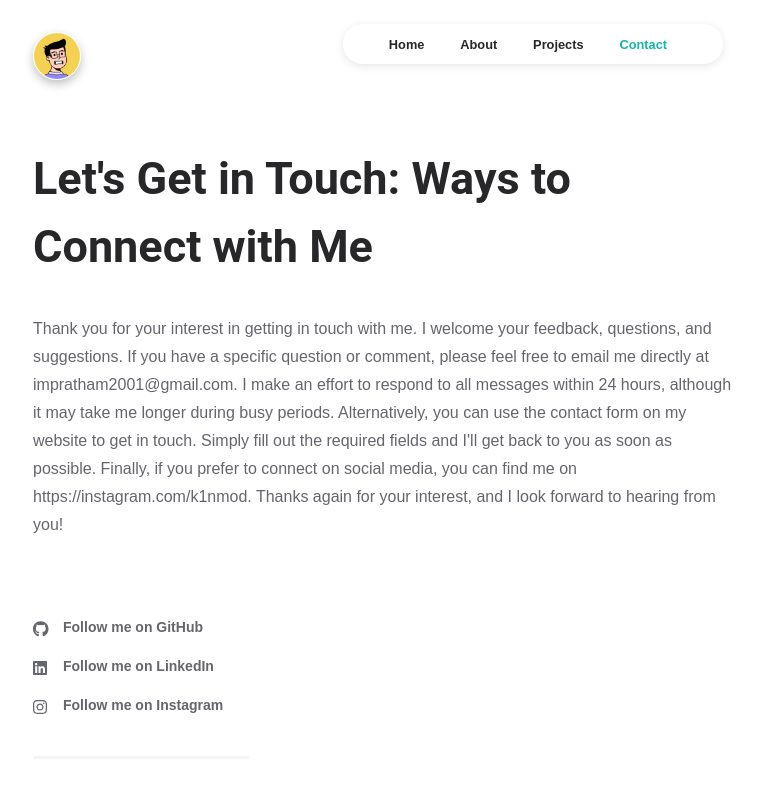
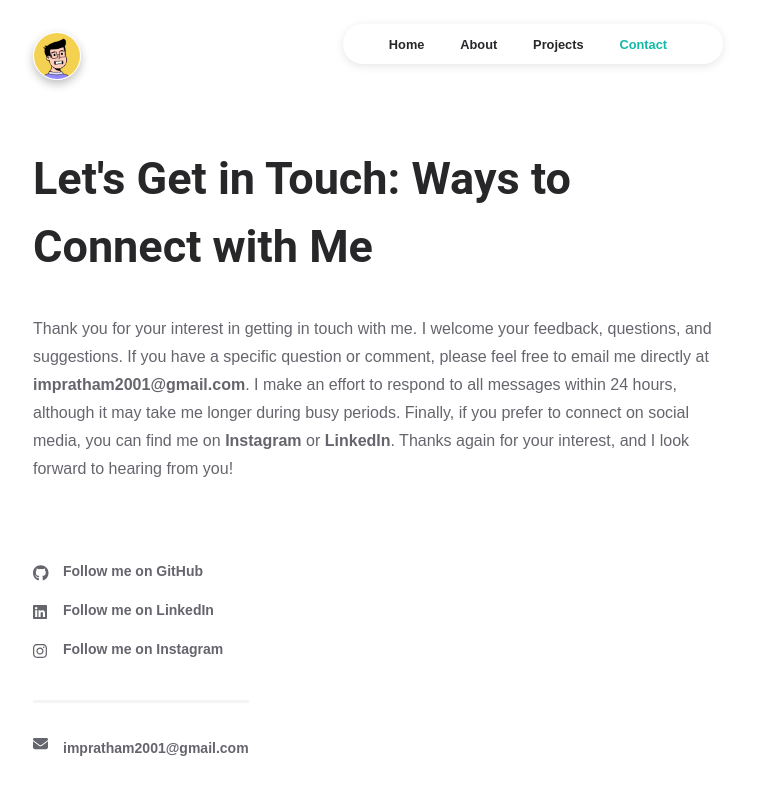
Before and after one commit to KinMod-ui/portfolio, a Next.js app: page /contact in a window 1280 px wide. Shown: the top 792 px of the page, without its empty margins (107-868 px from the left). Built offline with nearby package versions, Linux system fonts and the light colour scheme.

Commit message:
Content updated

```diff
--- a/src/components/Notfound/Notfound.tsx
+++ b/src/components/Notfound/Notfound.tsx
@@ -8,6 +8,7 @@ import Logo from "../common/logo";
 
 import styles from "./styles/404.module.css";
 import projectStyles from "../projects/styles/projects.module.css";
+import Footer from "../common/footer";
 
 const NotFound = () => {
   const [link, setLink] = useState("");
--- a/src/components/about/aboutPage.tsx
+++ b/src/components/about/aboutPage.tsx
@@ -20,6 +20,14 @@ const About = () => {
     return <div>Hello</div>;
   }
 
+  const replacedString = INFO.about.description.split("hehe");
+  // console.log(replacedString);
+  // const newString = replacedString.map((s) => {
+  //   return s + "\n";
+  // });
+  const newString = replacedString.join("\n\n");
+  console.log(newString);
+
   return (
     <>
       <div className="page_content">
@@ -38,8 +46,10 @@ const About = () => {
                   {INFO.about.title}
                 </div>
 
-                <div className={`subtitle ${stl.about_subtitle}`}>
-                  {INFO.about.description}
+                <div
+                  className={`subtitle ${stl.about_subtitle} display-linebreak`}
+                >
+                  {newString}
                 </div>
               </div>
 
--- a/src/components/common/styles/footer.module.css
+++ b/src/components/common/styles/footer.module.css
@@ -4,6 +4,7 @@
   margin-top: 50px;
   padding-bottom: 25px;
   align-items: center;
+  padding-left: 50px;
 }
 
 .footer_links,
--- a/src/components/contact/contactPage.tsx
+++ b/src/components/contact/contactPage.tsx
@@ -34,16 +34,32 @@ const Contact = () => {
               Thank you for your interest in getting in touch with me. I welcome
               your feedback, questions, and suggestions. If you have a specific
               question or comment, please feel free to email me directly at
-              &nbsp; <a href={`mailto:${INFO.main.email}`}>{INFO.main.email}</a>
+              &nbsp;{" "}
+              <span className="font-bold">
+                <a href={`mailto:${INFO.main.email}`}>{INFO.main.email}</a>
+              </span>
               . I make an effort to respond to all messages within 24 hours,
-              although it may take me longer during busy periods. Alternatively,
-              you can use the contact form on my website to get in touch. Simply
-              fill out the required fields and I&apos;ll get back to you as soon
-              as possible. Finally, if you prefer to connect on social media,
-              you can find me on{" "}
-              <a href={INFO.socials.instagram} target="_blank" rel="noreferrer">
-                {INFO.socials.instagram}
-              </a>
+              although it may take me longer during busy periods. Finally, if
+              you prefer to connect on social media, you can find me on{" "}
+              <span className="font-bold">
+                <a
+                  href={INFO.socials.instagram}
+                  target="_blank"
+                  rel="noreferrer"
+                >
+                  Instagram
+                </a>
+              </span>{" "}
+              or{" "}
+              <span className="font-bold">
+                <a
+                  href={INFO.socials.linkedin}
+                  target="_blank"
+                  rel="noreferrer"
+                >
+                  LinkedIn
+                </a>
+              </span>
               . Thanks again for your interest, and I look forward to hearing
               from you!
             </div>
--- a/src/components/data/user.ts
+++ b/src/components/data/user.ts
@@ -13,15 +13,15 @@ const INFO = {
   },
 
   homepage: {
-    title: "Full-stack web and mobile app developer, and amateur astronaut.",
+    title: "Software and Web developer, and amateur superhero.",
     description:
-      "I am a backend developer with expertise in Node.js. I have experience in building scalable, secure and reliable web applications using various frameworks and technologies. I enjoy solving complex problems and learning new skills. I am passionate about creating high-quality code that follows best practices and industry standards. I am always looking for new challenges and opportunities to grow as a developer.",
+      "Greetings! I'm a Tall, Dark, Sexy and humble backend developer extraordinaire, specializing in the MERN stack and Next.js. With a focus on security and reliability, I weave robust and scalable web applications. I find joy in unraveling intricate challenges and forever honing my skills. Dedication drives me to craft code that surpasses industry standards. Seeking new opportunities, I embark on endeavors that nurture my growth as a developer. Together, let's build a digital world that thrives on humble excellence!",
   },
 
   about: {
     title: "I’m Kinmod. I am from Rajasthan, India.",
     description:
-      "I've worked on a variety of projects over the years and I'm proud of the progress I've made. Many of these projects are open-source and available for others to explore and contribute to. If you're interested in any of the projects I've worked on, please feel free to check out the code and suggest any improvements or enhancements you might have in mind. Collaborating with others is a great way to learn and grow, and I'm always open to new ideas and feedback.",
+      "Hello there! I'm not just your average engineer—I'm a part-time nerd, an avid bookworm(mostly tech related :p), a dedicated gamer, and a fitness enthusiast. I hold a B.Tech degree in Computer Science from The LNMIIT (Jaipur), and I'm passionate about all things related to technology and coding.heheI've had the opportunity to work on a diverse range of projects, and I take pride in the progress I've made throughout my journey. If you're interested in any of the projects I've worked on, please feel free to check out the code and suggest any improvements or enhancements you might have in mind. Collaborating with others is a great way to learn and grow, and I'm always open to new ideas and feedback.",
   },
 
   articles: {
--- a/src/components/homepage/homepage.tsx
+++ b/src/components/homepage/homepage.tsx
@@ -14,7 +14,7 @@ import INFO from "../data/user";
 
 import styles from "./styles/homepage.module.css";
 import AllProjects from "../projects/allProjects";
-import { Repositories } from "@saber2pr/types-github-api";
+import type { Repositories } from "@saber2pr/types-github-api";
 
 interface temp {
   repo: Repositories;
--- a/src/components/projects/projectsPage.tsx
+++ b/src/components/projects/projectsPage.tsx
@@ -35,14 +35,7 @@ const Projects = ({ repo }: temp) => {
             </div>
 
             <div className="subtitle projects-subtitle">
-              I&apos;ve worked on a variety of projects over the years and
-              I&apos;m proud of the progress I&apos;ve made. Many of these
-              projects are open-source and available for others to explore and
-              contribute to. If you&apos;re interested in any of the projects
-              I&apos;ve worked on, please feel free to check out the code and
-              suggest any improvements or enhancements you might have in mind.
-              Collaborating with others is a great way to learn and grow, and
-              I&apos;m always open to new ideas and feedback.
+              A showcase of my software and web development journey.
             </div>
 
             <div className={styles.projects_list}>
--- a/src/pages/[slug].tsx
+++ b/src/pages/[...slug].tsx
@@ -6,7 +6,7 @@ const Notfound = () => {
   return (
     <>
       <Head>
-        <title>About | Pratham Portfolio</title>
+        <title>Pratham Portfolio</title>
         <meta name="description" content="Generated by create-t3-app" />
         <link rel="icon" href="/favicon.ico" />
       </Head>
--- a/src/styles/globals.css
+++ b/src/styles/globals.css
@@ -32,6 +32,10 @@
 
 ::-webkit-scrollbar-thumb:hover {
   background-color: rgb(0, 0, 0);
+}
+
+.display-linebreak {
+  white-space: pre-line;
 }
 
 .page_content {
```
